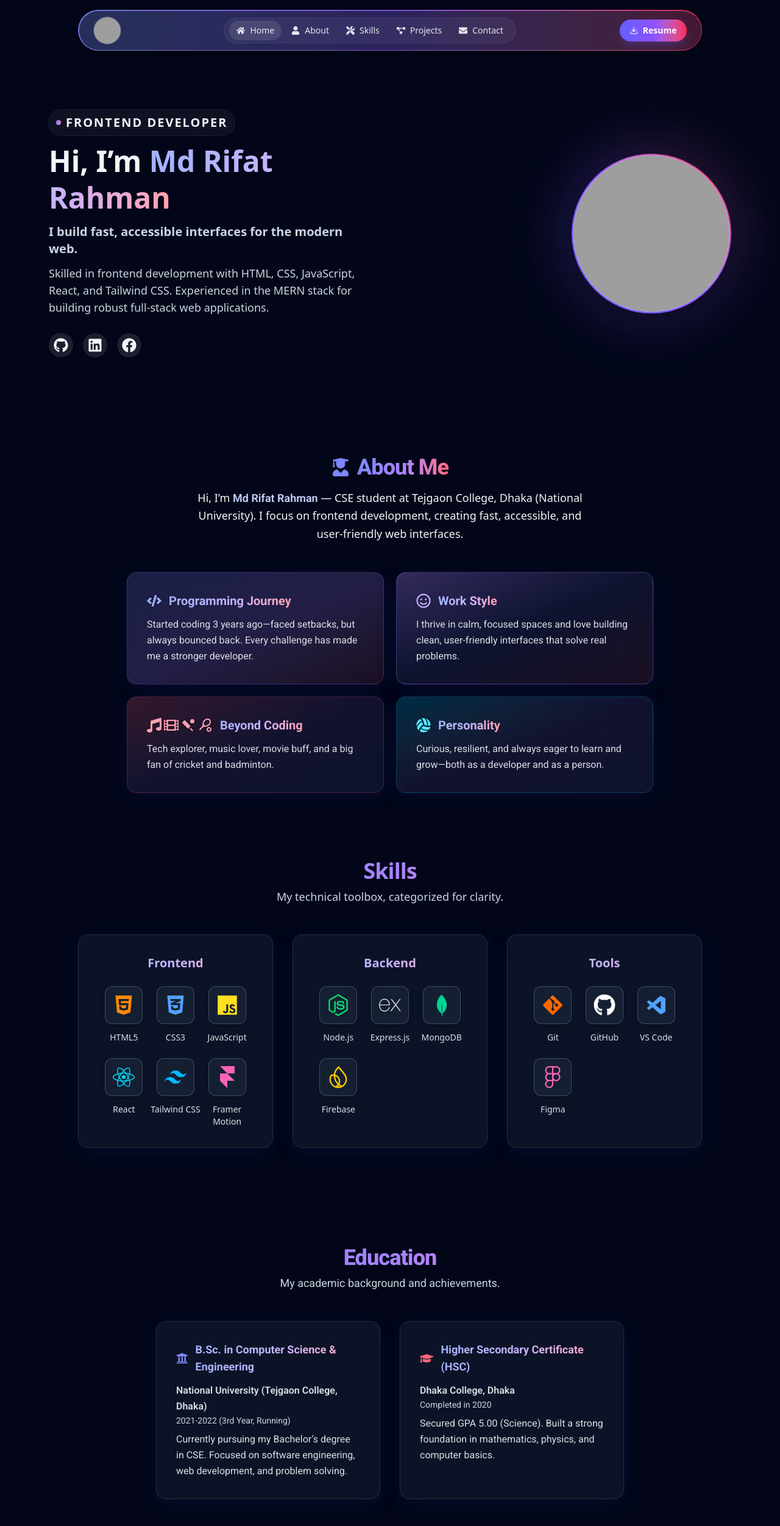
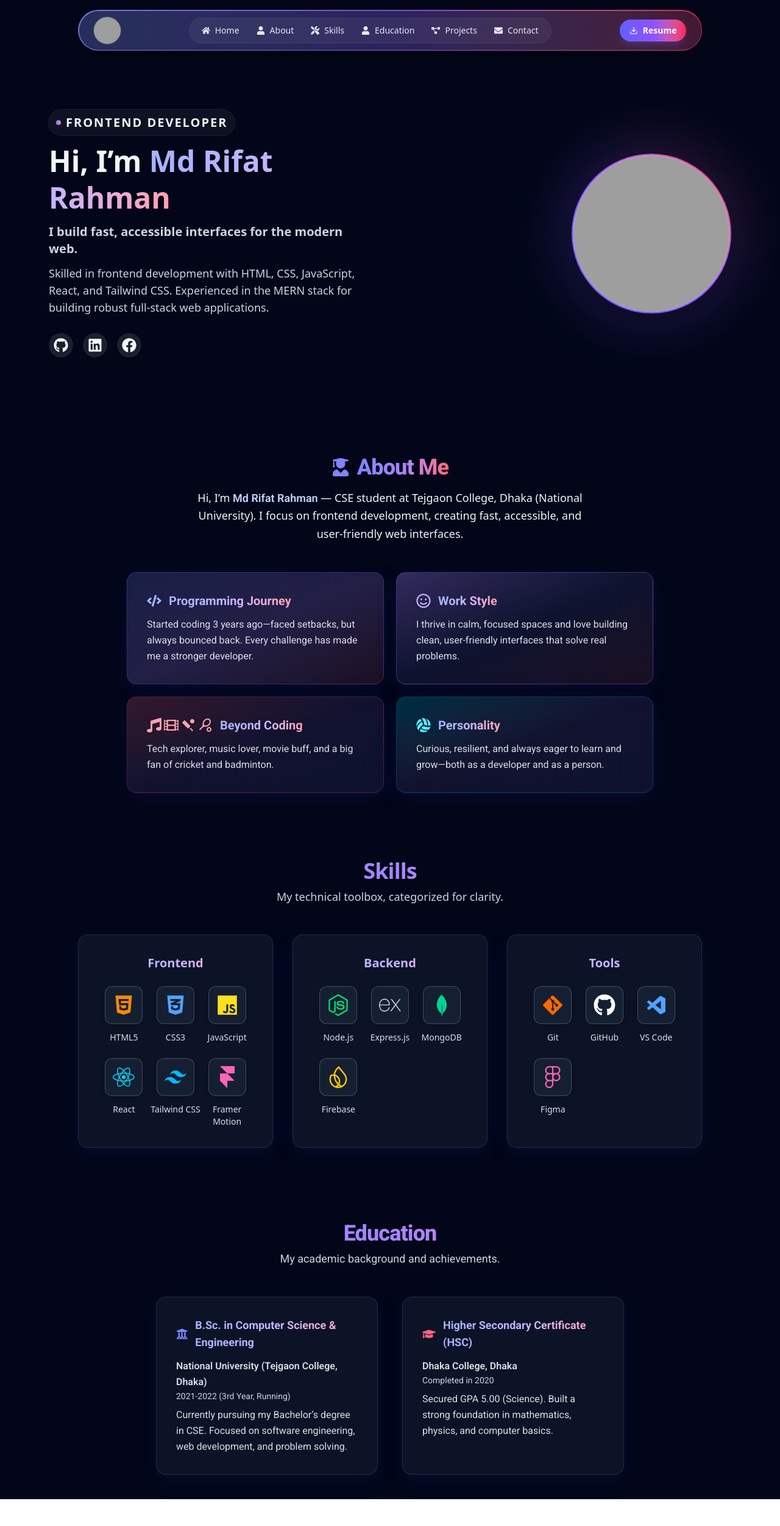
Before and after one commit to RifatRahman7/portfolio, a React (Vite) app: page / in a window 1280 px wide. Shown: the top 2502 px of the page at 61% size. After the commit the page ends 2458 px from the top, so only its background shows below. Built offline with nearby package versions, Linux system fonts and the light colour scheme; grey boxes are pictures that could not be loaded.

Commit message:
Added scrolling effect

```diff
--- a/src/Components/Education.jsx
+++ b/src/Components/Education.jsx
@@ -20,7 +20,7 @@ const education = [
 
 export default function Education() {
   return (
-    <section id="education" className="relative py-20 px-4 bg-slate-950 text-slate-100 overflow-hidden roboto">
+    <section id="education" className="relative py-10 px-4 bg-slate-950 text-slate-100 overflow-hidden roboto">
       <motion.div
         initial={{ opacity: 0, y: 24 }}
         whileInView={{ opacity: 1, y: 0 }}
@@ -36,7 +36,7 @@ export default function Education() {
         </p>
       </motion.div>
 
-      <div className="mx-auto max-w-3xl grid gap-8 md:grid-cols-2">
+      <div className="mx-auto max-w-3xl grid gap-10 md:grid-cols-2">
         {education.map((edu, idx) => (
           <motion.div
             key={edu.title}
--- a/src/Components/Home.jsx
+++ b/src/Components/Home.jsx
@@ -4,15 +4,22 @@ import Intro from './intro';
 import About from './AboutMe';
 import Skills from './Skills';
 import Education from './Education';
-
 const Home = () => {
     return (
         <div>
             <Navbar />
-            <Intro />
-            <About />
-            <Skills />
-            <Education />
+            <section id="intro">
+                <Intro />
+            </section>
+            <section id="about">
+                <About />
+            </section>
+            <section id="skills">
+                <Skills />
+            </section>
+            <section id="education">
+                <Education />
+            </section>
         </div>
     );
 };
--- a/src/Components/Navbar.jsx
+++ b/src/Components/Navbar.jsx
@@ -5,12 +5,22 @@ import { FiDownload } from 'react-icons/fi'
 import { motion, AnimatePresence } from 'framer-motion'
 
 const navLinks = [
-    { label: 'Home', to: '/', icon: <FaHome className="inline-block mr-2" /> },
-    { label: 'About', to: '/about', icon: <FaUser className="inline-block mr-2" /> },
-     { label: 'Skills', to: '/skills', icon: <FaTools className="inline-block mr-2" /> },
+    { label: 'Home', to: 'intro', icon: <FaHome className="inline-block mr-2" /> },
+    { label: 'About', to: 'about', icon: <FaUser className="inline-block mr-2" /> },
+    { label: 'Skills', to: 'skills', icon: <FaTools className="inline-block mr-2" /> },
+    { label: 'Education', to: 'education', icon: <FaUser className="inline-block mr-2" /> },
     { label: 'Projects', to: '/projects', icon: <FaProjectDiagram className="inline-block mr-2" /> },
     { label: 'Contact', to: '/contact', icon: <FaEnvelope className="inline-block mr-2" /> },
 ]
+
+function scrollToSection(id) {
+    const el = document.getElementById(id)
+    if (el) {
+        const yOffset = -90
+        const y = el.getBoundingClientRect().top + window.pageYOffset + yOffset
+        window.scrollTo({ top: y, behavior: 'smooth' })
+    }
+}
 
 export default function Navbar() {
     const [menuOpen, setMenuOpen] = useState(false)
@@ -22,6 +32,8 @@ export default function Navbar() {
         document.body.style.overflow = menuOpen ? 'hidden' : ''
         return () => (document.body.style.overflow = '')
     }, [menuOpen])
+
+    const isSection = (to) => ['intro', 'about', 'skills', 'education'].includes(to)
 
     return (
         <nav className="fixed top-4 inset-x-0 z-50 px-4">
@@ -42,11 +54,12 @@ export default function Navbar() {
                         <div className="hidden md:flex items-center gap-1 rounded-full bg-white/5 px-2 py-1 ring-1 ring-white/10">
                             {navLinks.map((item) => {
                                 const active = pathname === item.to
-                                return (
-                                    <Link
+                                return isSection(item.to) ? (
+                                    <button
                                         key={item.to}
-                                        to={item.to}
-                                        className="relative group px-3 py-1.5 text-sm font-medium text-slate-200 hover:text-white transition flex items-center"
+                                        onClick={() => scrollToSection(item.to)}
+                                        className="relative group px-3 py-1.5 text-sm font-medium text-slate-200 hover:text-white transition flex items-center bg-transparent border-none outline-none cursor-pointer"
+                                        style={{ background: 'none' }}
                                     >
                                         {active && (
                                             <motion.span
@@ -58,7 +71,23 @@ export default function Navbar() {
                                         {item.icon}
                                         <span className="relative z-10">{item.label}</span>
                                         <span className="pointer-events-none absolute left-0 right-0 bottom-0 h-[2px] bg-gradient-to-r from-indigo-400 via-violet-500 to-rose-400 scale-x-0 origin-left transition-transform duration-300 group-hover:scale-x-100"></span>
-
+                                    </button>
+                                ) : (
+                                    <Link
+                                        key={item.to}
+                                        to={item.to}
+                                        className="relative group px-3 py-1.5 text-sm font-medium text-slate-200 hover:text-white transition flex items-center cursor-pointer"
+                                    >
+                                        {active && (
+                                            <motion.span
+                                                layoutId="active-pill"
+                                                className="absolute inset-0 -z-10 rounded-full bg-white/10"
+                                                transition={{ type: 'spring', stiffness: 500, damping: 30 }}
+                                            />
+                                        )}
+                                        {item.icon}
+                                        <span className="relative z-10">{item.label}</span>
+                                        <span className="pointer-events-none absolute left-0 right-0 bottom-0 h-[2px] bg-gradient-to-r from-indigo-400 via-violet-500 to-rose-400 scale-x-0 origin-left transition-transform duration-300 group-hover:scale-x-100"></span>
                                     </Link>
                                 )
                             })}
@@ -104,14 +133,28 @@ export default function Navbar() {
                                                     animate={{ opacity: 1, y: 0 }}
                                                     transition={{ delay: 0.04 * idx }}
                                                 >
+                                                    {isSection(item.to) ? (
+                                                        <button
+                                                            onClick={() => {
+                                                                scrollToSection(item.to)
+                                                                setMenuOpen(false)
+                                                            }}
+                                                            className="block rounded-xl px-4 py-3 text-base font-medium text-slate-100 hover:text-white hover:bg-white/10 transition flex items-center justify-center w-full bg-transparent border-none outline-none cursor-pointer"
+                                                            style={{ background: 'none' }}
+                                                        >
+                                                            {item.icon}
+                                                            {item.label}
+                                                        </button>
+                                                    ) : (
                                                         <Link
                                                             to={item.to}
                                                             onClick={() => setMenuOpen(false)}
-                                                        className="block rounded-xl px-4 py-3 text-base font-medium text-slate-100 hover:text-white hover:bg-white/10 transition flex items-center justify-center"
+                                                            className="block rounded-xl px-4 py-3 text-base font-medium text-slate-100 hover:text-white hover:bg-white/10 transition flex items-center justify-center cursor-pointer"
                                                         >
                                                             {item.icon}
                                                             {item.label}
                                                         </Link>
+                                                    )}
                                                 </motion.div>
                                             ))}
                                             <a
--- a/src/Routes/Router.jsx
+++ b/src/Routes/Router.jsx
@@ -2,6 +2,7 @@ import { createBrowserRouter } from "react-router";
 import Home from "../Components/Home";
 import ErrorPage from "../Components/ErrorPage";
 import Root from "../LayOuts/Root";
+import About from "../Components/AboutMe";
 const router = createBrowserRouter([
     {
         path: "/",
--- a/src/index.css
+++ b/src/index.css
@@ -1 +1,4 @@
 @import "tailwindcss";
+html {
+  scroll-behavior: smooth;
+}
```
Lines whose indentation alone changed are shown as unchanged.
